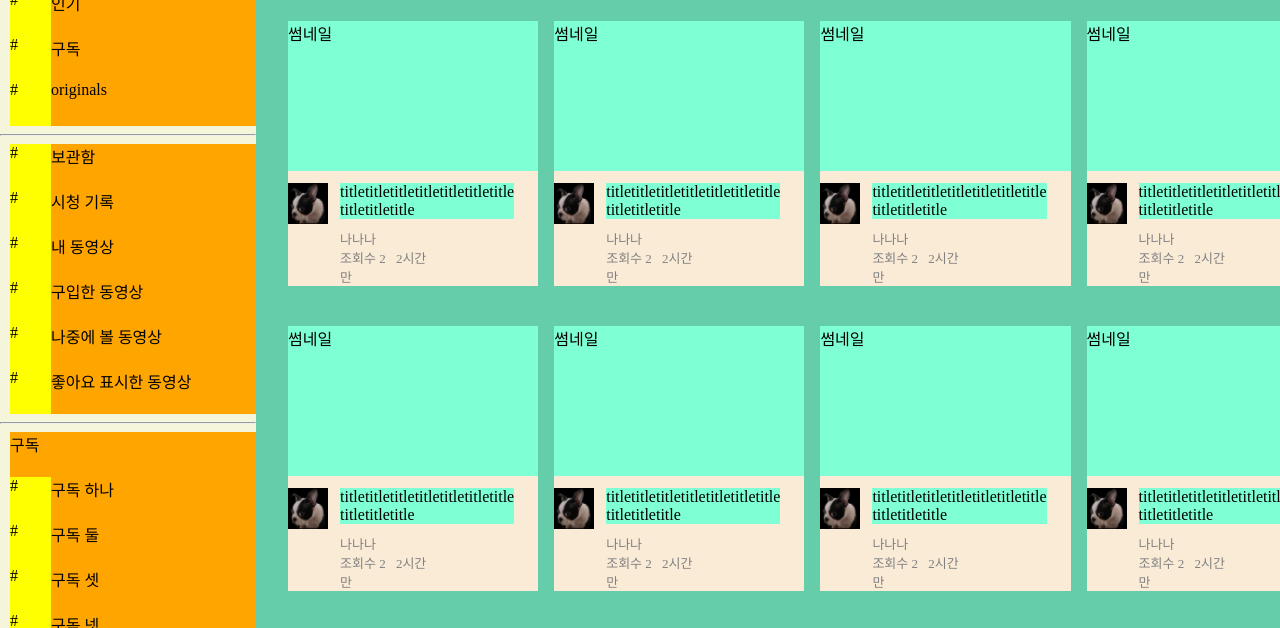
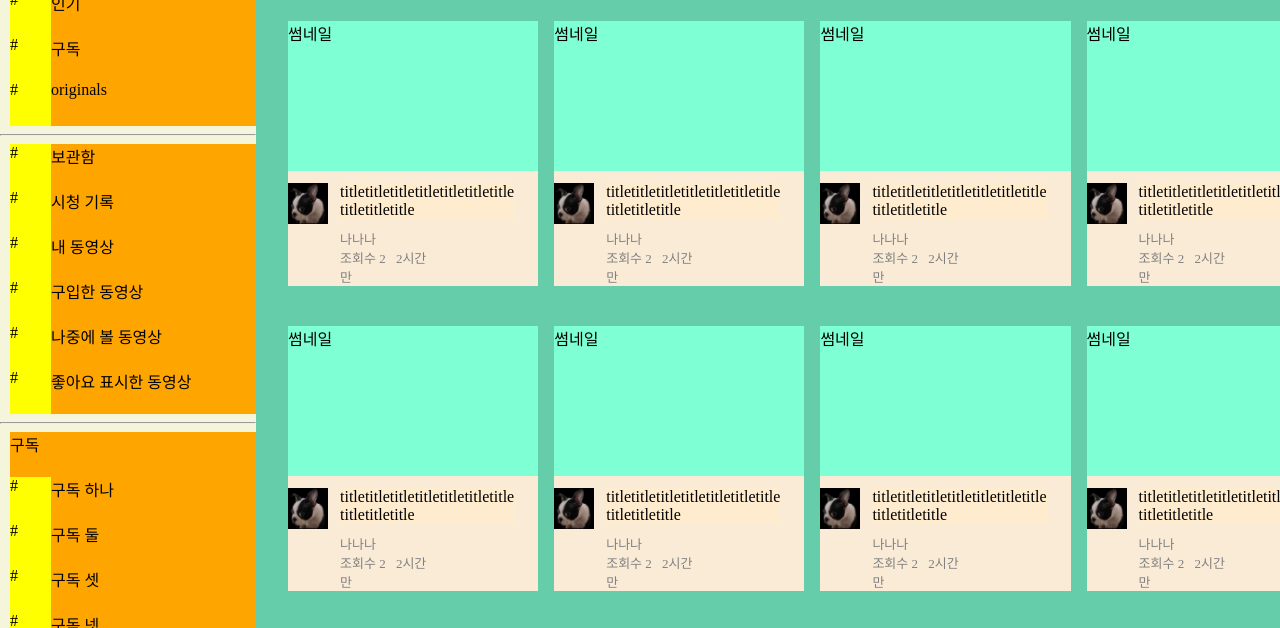
Before and after one commit to cheun0327/JS_Youtube_clone, a website: page index.html in a window 1280 px wide. Shown: the part 138-766 px from the top of the page. Drawn offline with Linux system fonts and the light colour scheme.

Commit message:
grid done

```diff
--- a/contents.css
+++ b/contents.css
@@ -57,7 +57,7 @@
     margin: 12px 0 10px;
     grid-column: 1/5;
     grid-row: 1/3;
-    background-color: aquamarine;
+    background-color: blanchedalmond;
 }
 .poster{
     grid-column: 1/5;
```
